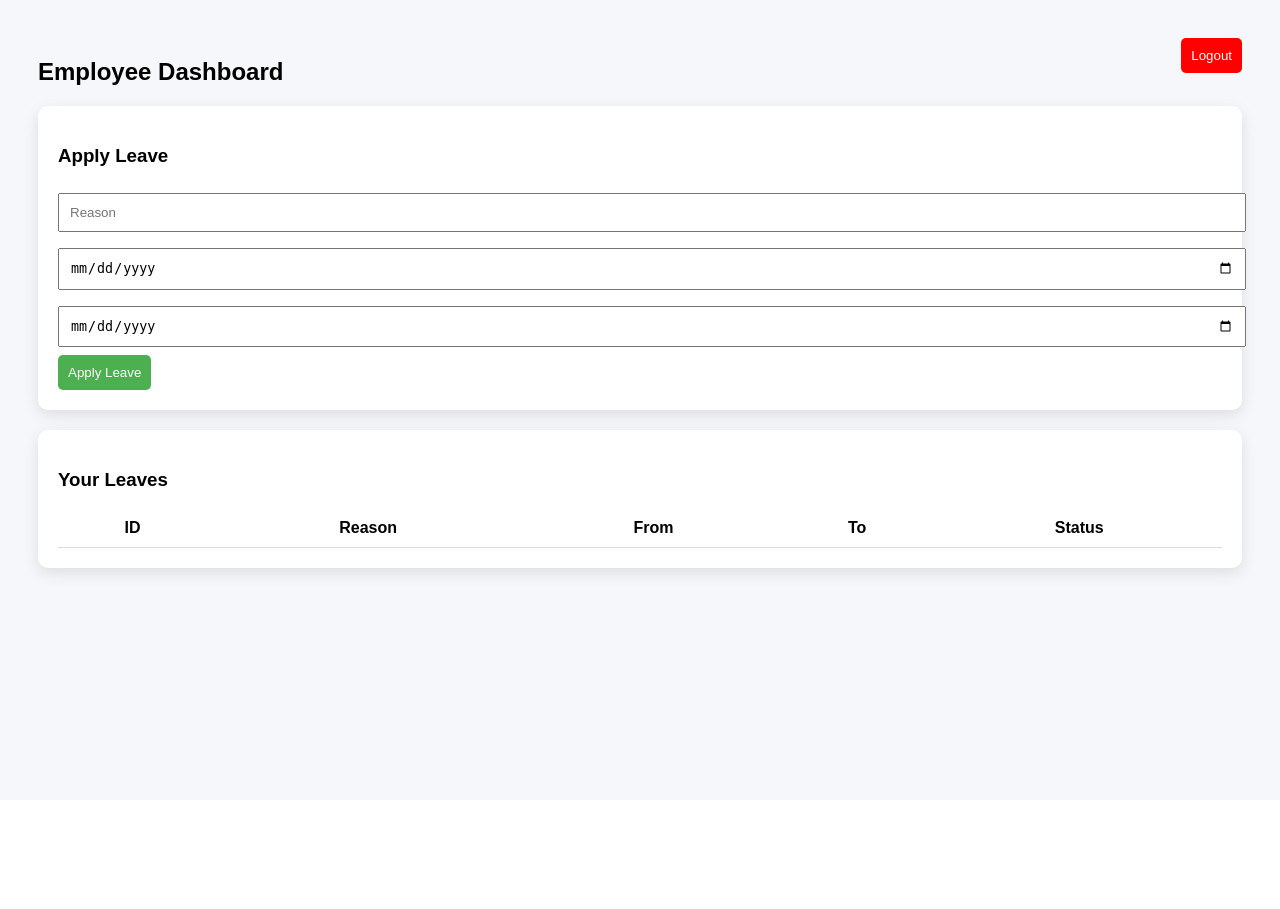
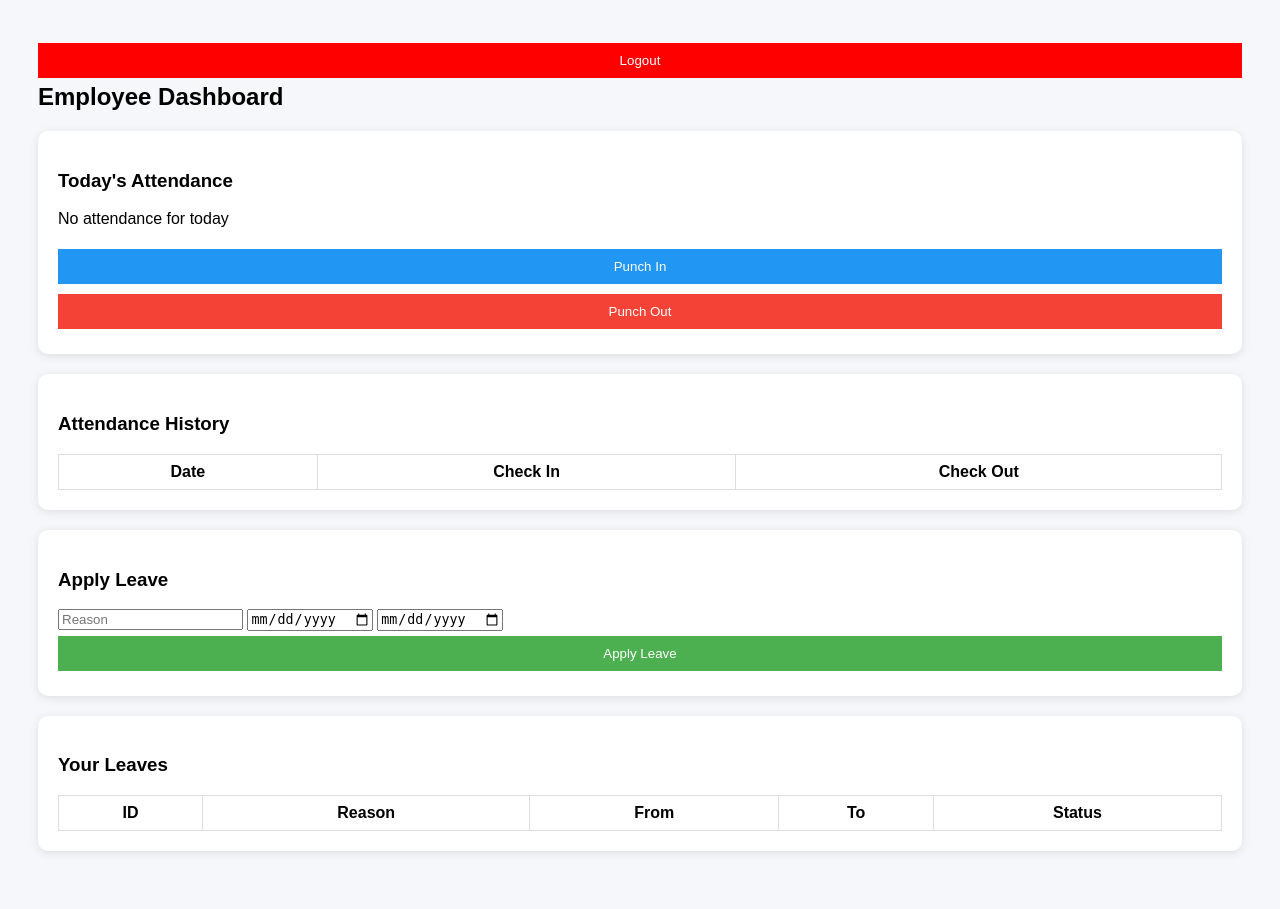
Before and after one commit to harsha4488/hrms2, a FastAPI app: page /employee/1 in a window 1280 px wide. Before the commit the page ends 582 px from the top, so only its background shows below. Run offline with FastAPI, Linux system fonts and the light colour scheme; lists and menus that the app fills with data are empty.

Commit message:
add checkin feautre

```diff
--- a/app.py
+++ b/app.py
@@ -2,32 +2,12 @@ from fastapi import FastAPI, Request, Form
 from fastapi.responses import HTMLResponse, RedirectResponse
 from fastapi.templating import Jinja2Templates
 import sqlite3
-import smtplib
-from email.mime.text import MIMEText
 import os
+import urllib.parse
+from datetime import datetime
 
 app = FastAPI()
 templates = Jinja2Templates(directory="templates")
-
-# -----------------------
-# EMAIL CONFIG (USE ENV IN RENDER)
-# -----------------------
-EMAIL = os.getenv("EMAIL")
-PASSWORD = os.getenv("PASSWORD")
-
-def send_email(to_email, subject, message):
-    try:
-        msg = MIMEText(message)
-        msg["Subject"] = subject
-        msg["From"] = EMAIL
-        msg["To"] = to_email
-
-        with smtplib.SMTP_SSL("smtp.gmail.com", 465) as server:
-            server.login(EMAIL, PASSWORD)
-            server.send_message(msg)
-
-    except Exception as e:
-        print("Email error:", e)
 
 # -----------------------
 # DATABASE
@@ -41,7 +21,8 @@ CREATE TABLE IF NOT EXISTS users (
     id INTEGER PRIMARY KEY AUTOINCREMENT,
     email TEXT UNIQUE,
     password TEXT,
-    role TEXT
+    role TEXT,
+    phone TEXT
 )
 """)
 
@@ -53,6 +34,16 @@ CREATE TABLE IF NOT EXISTS leaves (
     from_date TEXT,
     to_date TEXT,
     status TEXT
+)
+""")
+
+cur.execute("""
+CREATE TABLE IF NOT EXISTS attendance (
+    id INTEGER PRIMARY KEY AUTOINCREMENT,
+    employee_email TEXT,
+    date TEXT,
+    check_in TEXT,
+    check_out TEXT
 )
 """)
 
@@ -76,25 +67,18 @@ def register_page(request: Request):
 # REGISTER USER
 # -----------------------
 @app.post("/register")
-def register(email: str = Form(...), password: str = Form(...), role: str = Form(...)):
+def register(email: str = Form(...), password: str = Form(...), role: str = Form(...), phone: str = Form(...)):
 
-    # 🚨 ONLY ONE ADMIN
     if role == "admin":
-        existing_admin = cur.execute(
-            "SELECT * FROM users WHERE role='admin'"
-        ).fetchone()
+        existing_admin = cur.execute("SELECT * FROM users WHERE role='admin'").fetchone()
+        if existing_admin:
+            return {"msg": "Admin already exists"}
 
-        if existing_admin:
-            return {"msg": "Admin already exists. Only one allowed."}
-
-    try:
-        cur.execute(
-            "INSERT INTO users (email,password,role) VALUES (?,?,?)",
-            (email, password, role)
-        )
-        conn.commit()
-    except sqlite3.IntegrityError:
-        return {"msg": "User already exists"}
+    cur.execute(
+        "INSERT INTO users (email,password,role,phone) VALUES (?,?,?,?)",
+        (email, password, role, phone)
+    )
+    conn.commit()
 
     return RedirectResponse("/", status_code=303)
 
@@ -129,116 +113,104 @@ def logout():
 @app.get("/admin", response_class=HTMLResponse)
 def admin_dashboard(request: Request):
     leaves = cur.execute("SELECT * FROM leaves").fetchall()
-    return templates.TemplateResponse(
-        "dashboard_admin.html",
-        {"request": request, "leaves": leaves}
-    )
-
-# -----------------------
-# CREATE USER
-# -----------------------
-@app.post("/create_user")
-def create_user(email: str = Form(...), password: str = Form(...), role: str = Form(...)):
-
-    if role == "admin":
-        existing_admin = cur.execute(
-            "SELECT * FROM users WHERE role='admin'"
-        ).fetchone()
-
-        if existing_admin:
-            return {"msg": "Only one admin allowed"}
-
-    try:
-        cur.execute(
-            "INSERT INTO users (email,password,role) VALUES (?,?,?)",
-            (email, password, role)
-        )
-        conn.commit()
-    except sqlite3.IntegrityError:
-        return {"msg": "User already exists"}
-
-    return RedirectResponse("/admin", status_code=303)
+    return templates.TemplateResponse("dashboard_admin.html", {"request": request, "leaves": leaves})
 
 # -----------------------
 # EMPLOYEE DASHBOARD
 # -----------------------
 @app.get("/employee/{email}", response_class=HTMLResponse)
 def employee_dashboard(request: Request, email: str):
+
     leaves = cur.execute(
         "SELECT * FROM leaves WHERE employee_email=?",
         (email,)
     ).fetchall()
 
+    attendance = cur.execute(
+        "SELECT * FROM attendance WHERE employee_email=? ORDER BY date DESC",
+        (email,)
+    ).fetchall()
+
+    today = datetime.now().strftime("%Y-%m-%d")
+    today_record = cur.execute(
+        "SELECT * FROM attendance WHERE employee_email=? AND date=?",
+        (email, today)
+    ).fetchone()
+
     return templates.TemplateResponse(
         "dashboard_employee.html",
-        {"request": request, "email": email, "leaves": leaves}
+        {
+            "request": request,
+            "email": email,
+            "leaves": leaves,
+            "attendance": attendance,
+            "today_record": today_record
+        }
     )
 
 # -----------------------
-# APPLY LEAVE + EMAIL ADMIN
+# APPLY LEAVE
 # -----------------------
 @app.post("/apply_leave")
-def apply_leave(
-    email: str = Form(...),
-    reason: str = Form(...),
-    from_date: str = Form(...),
-    to_date: str = Form(...)
-):
+def apply_leave(email: str = Form(...), reason: str = Form(...), from_date: str = Form(...), to_date: str = Form(...)):
     cur.execute(
         "INSERT INTO leaves (employee_email, reason, from_date, to_date, status) VALUES (?, ?, ?, ?, ?)",
         (email, reason, from_date, to_date, "Pending")
     )
     conn.commit()
+    return RedirectResponse(f"/employee/{email}", status_code=303)
 
-    # 📧 EMAIL ADMIN
-    admin = cur.execute(
-        "SELECT email FROM users WHERE role='admin'"
+# -----------------------
+# APPROVE / REJECT
+# -----------------------
+@app.post("/leave_action")
+def leave_action(id: int = Form(...), action: str = Form(...)):
+    cur.execute("UPDATE leaves SET status=? WHERE id=?", (action, id))
+    conn.commit()
+    return RedirectResponse("/admin", status_code=303)
+
+# -----------------------
+# ATTENDANCE CHECK IN
+# -----------------------
+@app.post("/check_in")
+def check_in(email: str = Form(...)):
+    today = datetime.now().strftime("%Y-%m-%d")
+    time_now = datetime.now().strftime("%H:%M:%S")
+
+    existing = cur.execute(
+        "SELECT * FROM attendance WHERE employee_email=? AND date=?",
+        (email, today)
     ).fetchone()
 
-    if admin:
-        send_email(
-            admin["email"],
-            "New Leave Request",
-            f"""
-Employee: {email}
-From: {from_date}
-To: {to_date}
-Reason: {reason}
-Status: Pending
-"""
+    if not existing:
+        cur.execute(
+            "INSERT INTO attendance (employee_email, date, check_in) VALUES (?, ?, ?)",
+            (email, today, time_now)
         )
+        conn.commit()
 
     return RedirectResponse(f"/employee/{email}", status_code=303)
 
 # -----------------------
-# APPROVE / REJECT + EMAIL EMPLOYEE
+# ATTENDANCE CHECK OUT
 # -----------------------
-@app.post("/leave_action")
-def leave_action(id: int = Form(...), action: str = Form(...)):
-
-    leave = cur.execute(
-        "SELECT * FROM leaves WHERE id=?",
-        (id,)
-    ).fetchone()
+@app.post("/check_out")
+def check_out(email: str = Form(...)):
+    today = datetime.now().strftime("%Y-%m-%d")
+    time_now = datetime.now().strftime("%H:%M:%S")
 
     cur.execute(
-        "UPDATE leaves SET status=? WHERE id=?",
-        (action, id)
+        "UPDATE attendance SET check_out=? WHERE employee_email=? AND date=?",
+        (time_now, email, today)
     )
     conn.commit()
 
-    # 📧 EMAIL EMPLOYEE
-    if leave:
-        send_email(
-            leave["employee_email"],
-            "Leave Status Update",
-            f"""
-Your leave request has been {action}
+    return RedirectResponse(f"/employee/{email}", status_code=303)
 
-From: {leave['from_date']}
-To: {leave['to_date']}
-Reason: {leave['reason']}
-"""
-        )
-
-    return RedirectResponse("/admin", status_code=303)
+# -----------------------
+# ADMIN ATTENDANCE VIEW
+# -----------------------
+@app.get("/admin_attendance", response_class=HTMLResponse)
+def admin_attendance(request: Request):
+    records = cur.execute("SELECT * FROM attendance ORDER BY date DESC").fetchall()
+    return templates.TemplateResponse("admin_attendance.html", {"request": request, "records": records})
--- a/templates/dashboard_employee.html
+++ b/templates/dashboard_employee.html
@@ -3,76 +3,100 @@
 <head>
 <title>Employee Dashboard</title>
 
- <a href="/logout">
-  <button style="background:red; float:right;">Logout</button>
-</a>
-
 <style>
 body{
-  font-family:sans-serif;
+  font-family: Arial;
+  padding:30px;
   background:#f5f7fb;
-  padding:30px;
 }
-
 .card{
   background:white;
   padding:20px;
   border-radius:10px;
   margin-bottom:20px;
-  box-shadow:0 5px 15px rgba(0,0,0,0.1);
+  box-shadow:0 2px 10px rgba(0,0,0,0.1);
 }
-
-input{
+button{
+  padding:10px;
   width:100%;
-  padding:10px;
-  margin:8px 0;
+  margin:5px 0;
+  border:none;
+  color:white;
 }
-
-button{
-  background:#4CAF50;
-  color:white;
-  border:none;
-  padding:10px;
-  border-radius:5px;
-}
-
 table{
   width:100%;
   border-collapse:collapse;
 }
-
-td,th{
-  padding:10px;
-  border-bottom:1px solid #ddd;
+td, th{
+  border:1px solid #ddd;
+  padding:8px;
+}
+.logout{
+  float:right;
+  background:red;
 }
 </style>
 </head>
 
 <body>
 
+<a href="/logout"><button class="logout">Logout</button></a>
 <h2>Employee Dashboard</h2>
 
+<div class="card">
+<h3>Today's Attendance</h3>
 
+{% if today_record %}
+<p><b>Check In:</b> {{today_record[3]}}</p>
+<p><b>Check Out:</b> {{today_record[4]}}</p>
+{% else %}
+<p>No attendance for today</p>
+{% endif %}
+
+<form method="post" action="/check_in">
+<input type="hidden" name="email" value="{{email}}">
+<button style="background:#2196F3;">Punch In</button>
+</form>
+
+<form method="post" action="/check_out">
+<input type="hidden" name="email" value="{{email}}">
+<button style="background:#f44336;">Punch Out</button>
+</form>
+
+</div>
+
+<div class="card">
+<h3>Attendance History</h3>
+<table>
+<tr>
+<th>Date</th>
+<th>Check In</th>
+<th>Check Out</th>
+</tr>
+
+{% for a in attendance %}
+<tr>
+<td>{{a[2]}}</td>
+<td>{{a[3]}}</td>
+<td>{{a[4]}}</td>
+</tr>
+{% endfor %}
+</table>
+</div>
 
 <div class="card">
 <h3>Apply Leave</h3>
-
 <form method="post" action="/apply_leave">
-  <input type="hidden" name="email" value="{{email}}">
-
-  <input name="reason" placeholder="Reason" required>
-  <input type="date" name="from_date" required>
-  <input type="date" name="to_date" required>
-
-
-
-  <button>Apply Leave</button>
+<input type="hidden" name="email" value="{{email}}">
+<input name="reason" placeholder="Reason">
+<input type="date" name="from_date">
+<input type="date" name="to_date">
+<button style="background:#4CAF50;">Apply Leave</button>
 </form>
 </div>
 
 <div class="card">
 <h3>Your Leaves</h3>
-
 <table>
 <tr>
 <th>ID</th>
@@ -91,7 +115,6 @@ td,th{
 <td>{{l[5]}}</td>
 </tr>
 {% endfor %}
-
 </table>
 </div>
 
```
Also changed, not shown: templates/admin_attendance.html (added, +47 -0 lines), templates/dashboard_admin.html (+29 -28 lines), templates/login.html (+6 -22 lines), templates/register.html (+6 -20 lines), database.db.
